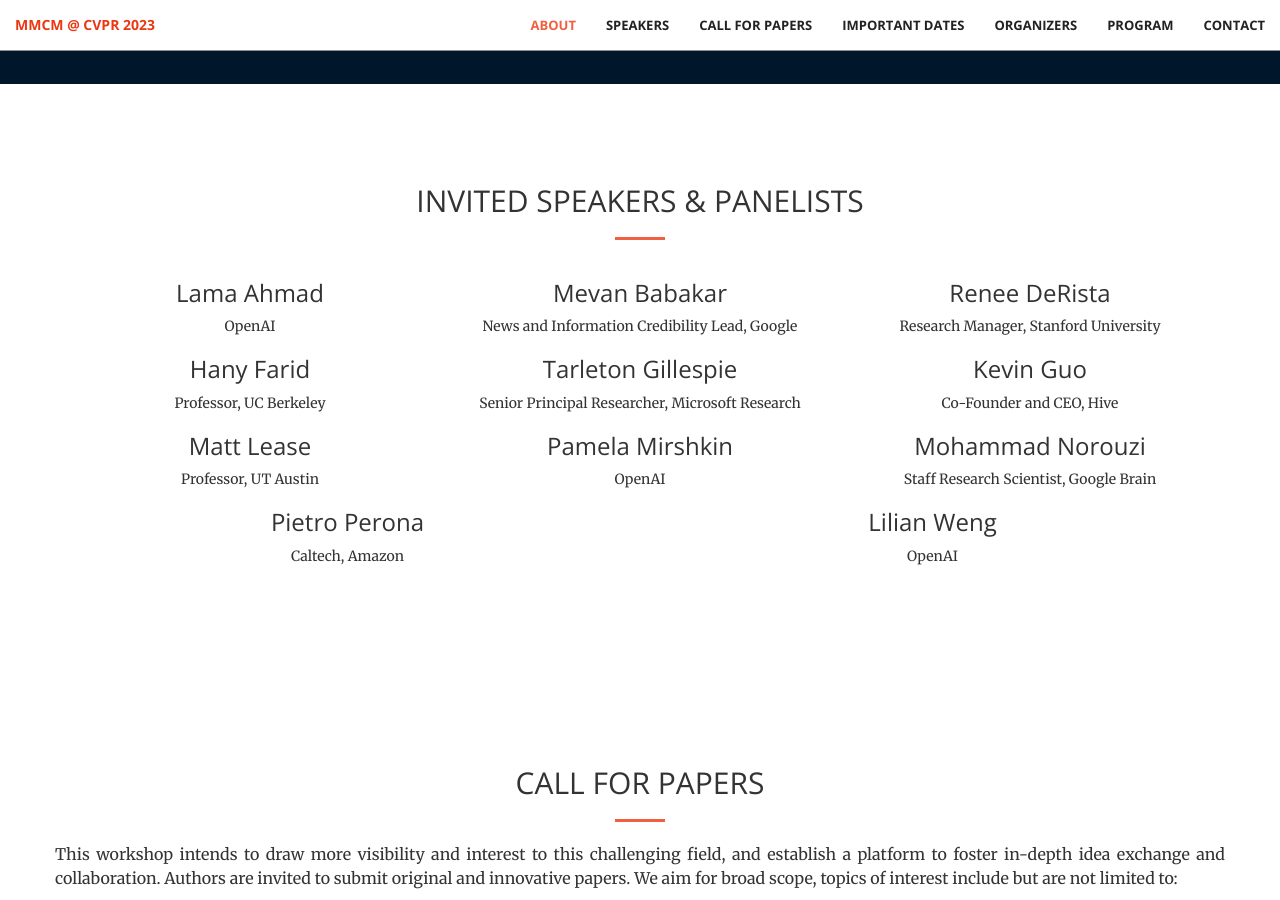
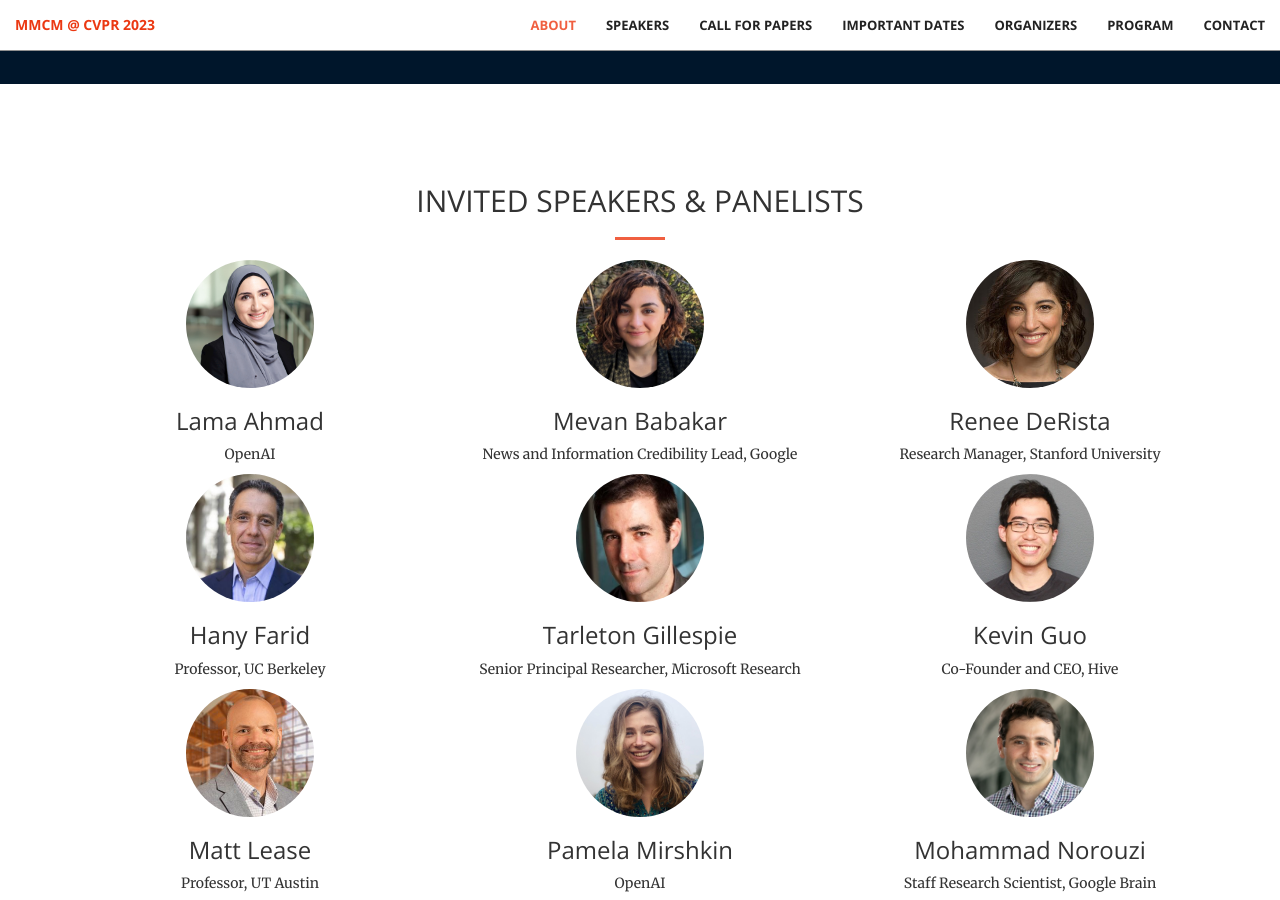
Before and after one commit to multimodal-content-moderation/multimodal-content-moderation.github.io, a Jekyll site: the page built from index.html, in a window 1280 px wide and 900 px high, scrolled down 1392 px. Built offline with Jekyll 4.4.1, drawn with Linux system fonts in a browser that asks for light colours.

Commit message:
speakers pics

```diff
--- a/_includes/speakers.html
+++ b/_includes/speakers.html
@@ -12,47 +12,58 @@
 
         <div class="row no-gutter">
 
-            <div class="col-md-4 text-center" id="S1">
-                    <h3>Lama Ahmad</h3> OpenAI
+            <div class="col-md-4 text-center" id="S1" style="margin-bottom: 10px">
+                <img src="img/portfolio/lamaahmad.jpeg" style="border-radius: 50%;" alt="" width="128">
+                <h3>Lama Ahmad</h3> OpenAI
             </div>
 
-            <div class="col-md-4 text-center" id="S1">
+            <div class="col-md-4 text-center" id="S2" style="margin-bottom: 10px">
+                <img src="img/portfolio/mevan.jpeg" style="border-radius: 50%;" alt="" width="128">
                 <h3>Mevan Babakar</h3> News and Information Credibility Lead, Google
             </div>
 
-            <div class="col-md-4 text-center" id="S1">
+            <div class="col-md-4 text-center" id="S3" style="margin-bottom: 10px">
+                <img src="img/portfolio/renee.jpeg" style="border-radius: 50%;" alt="" width="128">
                 <h3>Renee DeRista</h3> Research Manager, Stanford University
             </div>
 
-            <div class="col-md-4 text-center" id="S1">
+            <div class="col-md-4 text-center" id="S4" style="margin-bottom: 10px">
+                <img src="img/portfolio/hany.jpeg" style="border-radius: 50%;" alt="" width="128">
                 <h3>Hany Farid</h3> Professor, UC Berkeley
             </div>
 
-            <div class="col-md-4 text-center" id="S1">
+            <div class="col-md-4 text-center" id="S5" style="margin-bottom: 10px">
+                <img src="img/portfolio/tarleton.jpeg" style="border-radius: 50%;" alt="" width="128">
                 <h3>Tarleton Gillespie</h3> Senior Principal Researcher, Microsoft Research
             </div>
 
-            <div class="col-md-4 text-center" id="S1">
+            <div class="col-md-4 text-center" id="S6" style="margin-bottom: 10px">
+                <img src="img/portfolio/kevin.jpeg" style="border-radius: 50%;" alt="" width="128">
                 <h3>Kevin Guo</h3> Co-Founder and CEO, Hive
             </div>
 
-            <div class="col-md-4 text-center" id="S1">
+            <div class="col-md-4 text-center" id="S7" style="margin-bottom: 10px">
+                <img src="img/portfolio/matt.jpeg" style="border-radius: 50%;" alt="" width="128">
                 <h3>Matt Lease</h3> Professor, UT Austin
             </div>
 
-            <div class="col-md-4 text-center" id="S1">
+            <div class="col-md-4 text-center" id="S8" style="margin-bottom: 10px">
+                <img src="img/portfolio/pamela.jpeg" style="border-radius: 50%;" alt="" width="128">
                 <h3>Pamela Mirshkin</h3> OpenAI
             </div>
 
-            <div class="col-md-4 text-center" id="S1">
+            <div class="col-md-4 text-center" id="S9" style="margin-bottom: 10px">
+                <img src="img/portfolio/mohammad.jpeg" style="border-radius: 50%;" alt="" width="128">
                 <h3>Mohammad Norouzi</h3> Staff Research Scientist, Google Brain
             </div>
 
-            <div class="col-md-6 text-center" id="S1">
+            <div class="col-md-6 text-center" id="S10" style="margin-bottom: 10px">
+                <img src="img/portfolio/pietro.jpg" style="border-radius: 50%;" alt="" width="128">
                 <h3>Pietro Perona</h3> Caltech, Amazon
             </div>
 
-            <div class="col-md-6 text-center" id="S1">
+            <div class="col-md-6 text-center" id="S11" style="margin-bottom: 10px">
+                <img src="img/portfolio/lilian.jpeg" style="border-radius: 50%;" alt="" width="128">
                 <h3>Lilian Weng</h3> OpenAI
             </div>
 
```
Also changed, not shown: img/portfolio/1.jpg (deleted), img/portfolio/2.jpg (deleted), img/portfolio/3.jpg (deleted), img/portfolio/4.jpg (deleted), img/portfolio/5.jpg (deleted), img/portfolio/6.jpg (deleted), img/portfolio/hany.jpeg (added), img/portfolio/kevin.jpeg (added), img/portfolio/lamaahmad.jpeg (added), img/portfolio/lilian.jpeg (added), img/portfolio/matt.jpeg (added), img/portfolio/mevan.jpeg (added), img/portfolio/mohammad.jpeg (added), img/portfolio/pamela.jpeg (added), 3 more files.
